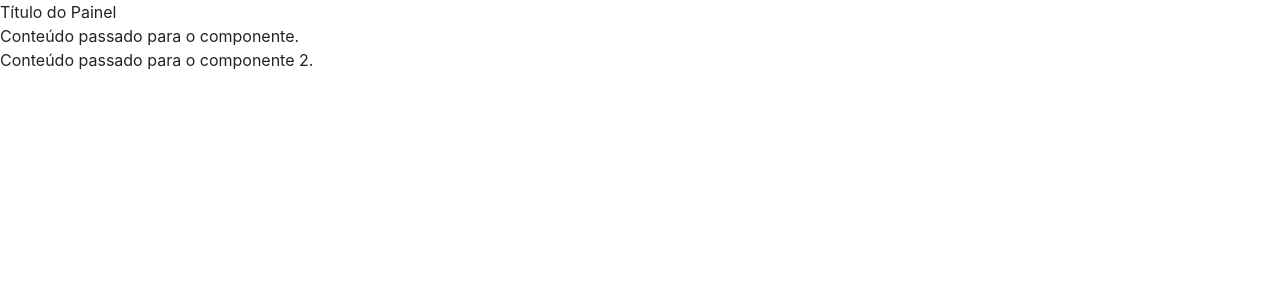
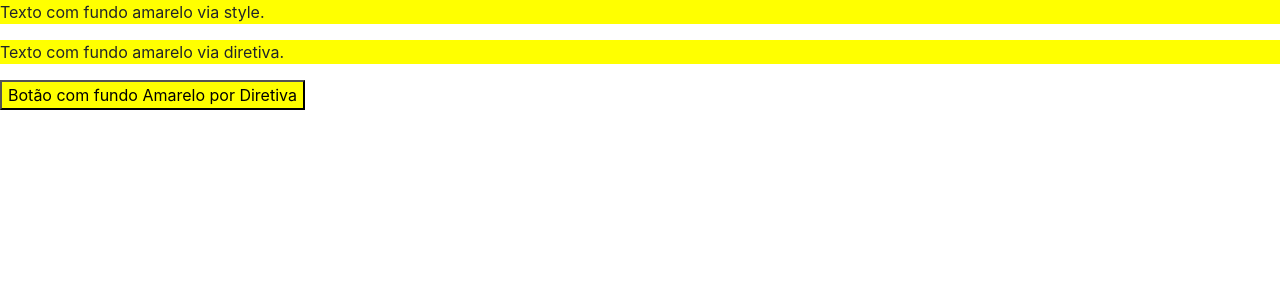
Before and after one commit to danilocalixto77/diretivas, an Angular app: page / in a window 1280 px wide. Shown: the top 300 px of the page. Built offline with nearby package versions, Linux system fonts and the light colour scheme.

Commit message:
CursoAngular#33#intro_diretivas

```diff
--- a/src/app/app.component.html
+++ b/src/app/app.component.html
@@ -5,12 +5,12 @@
 <!--app-diretiva-ngstyle></app-diretiva-ngstyle-->
 <!--app-operador-elvis></!--app-operador-elvis-->
 
-<app-exemplo-ng-content>
+<!--app-exemplo-ng-content>
   Conteúdo passado para o componente.
   <app-operador-elvis></app-operador-elvis>
-</app-exemplo-ng-content>
+</!--app-exemplo-ng-content-->
 
-<app-exemplo-ng-content>
+<!--app-exemplo-ng-content>
   <div class="titulo">Título do Painel</div>
   <div class="corpo">
       Conteúdo passado para o componente.
@@ -18,4 +18,6 @@
   <div class="corpo">
       Conteúdo passado para o componente 2.
   </div>
-</app-exemplo-ng-content>
+</-app-exemplo-ng-content-->
+
+<app-diretivas-customizadas></app-diretivas-customizadas>
--- a/src/app/app.module.ts
+++ b/src/app/app.module.ts
@@ -11,6 +11,8 @@
 import { FormsModule } from '@angular/forms';
 import { OperadorElvisComponent } from './operador-elvis/operador-elvis.component';
 import { ExemploNgContentComponent } from './exemplo-ng-content/exemplo-ng-content.component';
+import { FundoAmareloDirective } from './shared/fundo-amarelo.directive';
+import { DiretivasCustomizadasComponent } from './diretivas-customizadas/diretivas-customizadas.component';
 
 @NgModule({
   declarations: [
@@ -21,7 +23,9 @@
     DiretivaNgclassComponent,
     DiretivaNgstyleComponent,
     OperadorElvisComponent,
-    ExemploNgContentComponent
+    ExemploNgContentComponent,
+    FundoAmareloDirective,
+    DiretivasCustomizadasComponent
 
   ],
   imports: [
--- /dev/null
+++ b/src/app/diretivas-customizadas/diretivas-customizadas.component.html
@@ -0,0 +1,10 @@
+<p fundoAmarelo style="background-color:yellow">
+  Texto com fundo amarelo via style.
+</p>
+
+
+<p fundoAmarelo>
+  Texto com fundo amarelo via diretiva.
+</p>
+
+<button fundoAmarelo>Botão com fundo Amarelo por Diretiva</button>
--- /dev/null
+++ b/src/app/diretivas-customizadas/diretivas-customizadas.component.ts
@@ -0,0 +1,15 @@
+import { Component, OnInit } from '@angular/core';
+
+@Component({
+  selector: 'app-diretivas-customizadas',
+  templateUrl: './diretivas-customizadas.component.html',
+  styleUrls: ['./diretivas-customizadas.component.css']
+})
+export class DiretivasCustomizadasComponent implements OnInit {
+
+  constructor() { }
+
+  ngOnInit(): void {
+  }
+
+}
--- /dev/null
+++ b/src/app/shared/fundo-amarelo.directive.ts
@@ -0,0 +1,16 @@
+import { Directive, ElementRef, Renderer2 } from '@angular/core';
+
+@Directive({
+  selector: '[fundoAmarelo]'
+})
+export class FundoAmareloDirective {
+
+  constructor(private _elementRef: ElementRef,
+              private _renderer: Renderer2
+    )   {
+    //console.log(this._elementRef);
+    //this._elementRef.nativeElement.style.backgroundColor = 'yellow';
+    this._renderer.setStyle(this._elementRef.nativeElement, 'background-color', 'yellow');
+  }
+
+}
```
Also changed, not shown: src/app/diretivas-customizadas/diretivas-customizadas.component.css (added), 2 other files (tests, documents, lock files or other folders).
